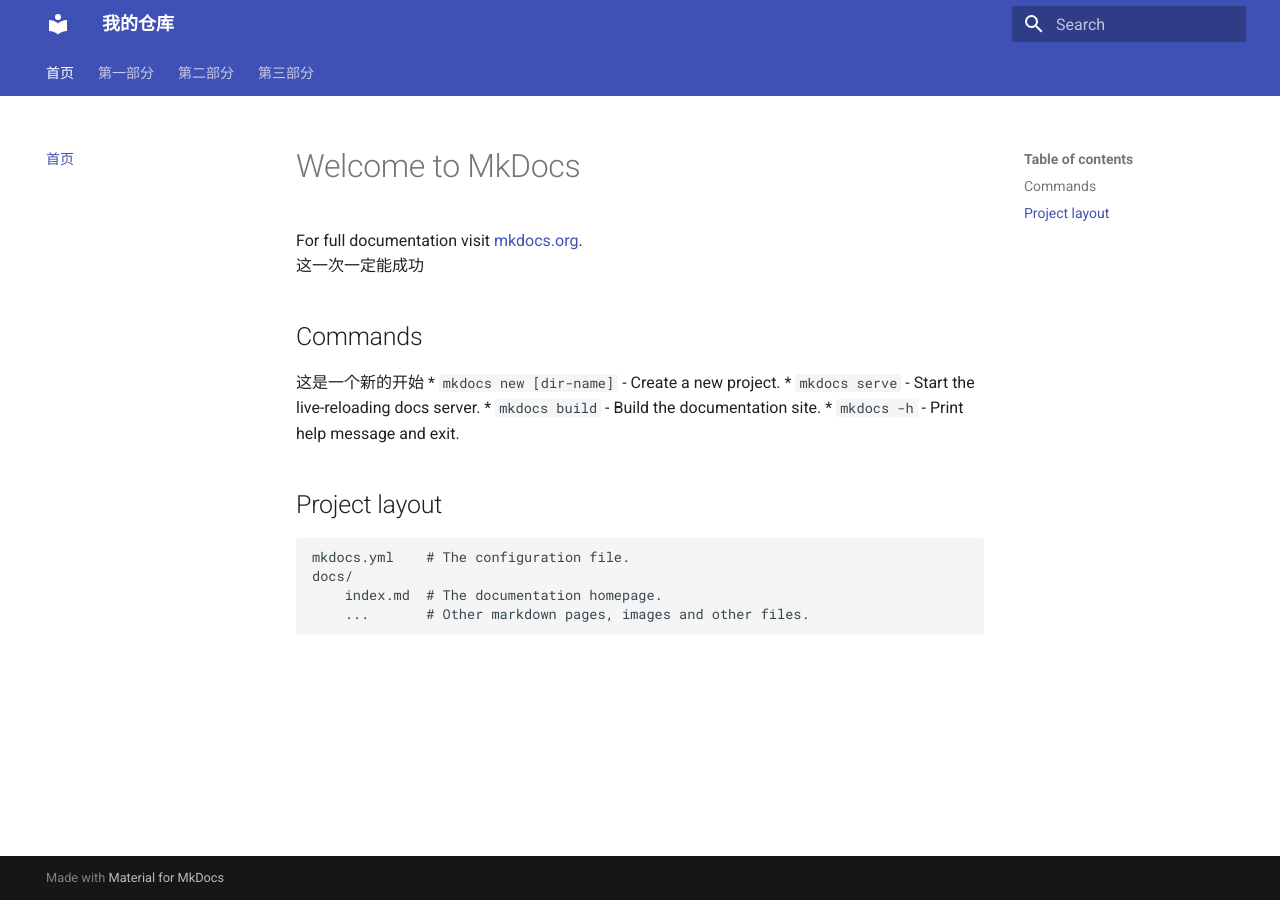
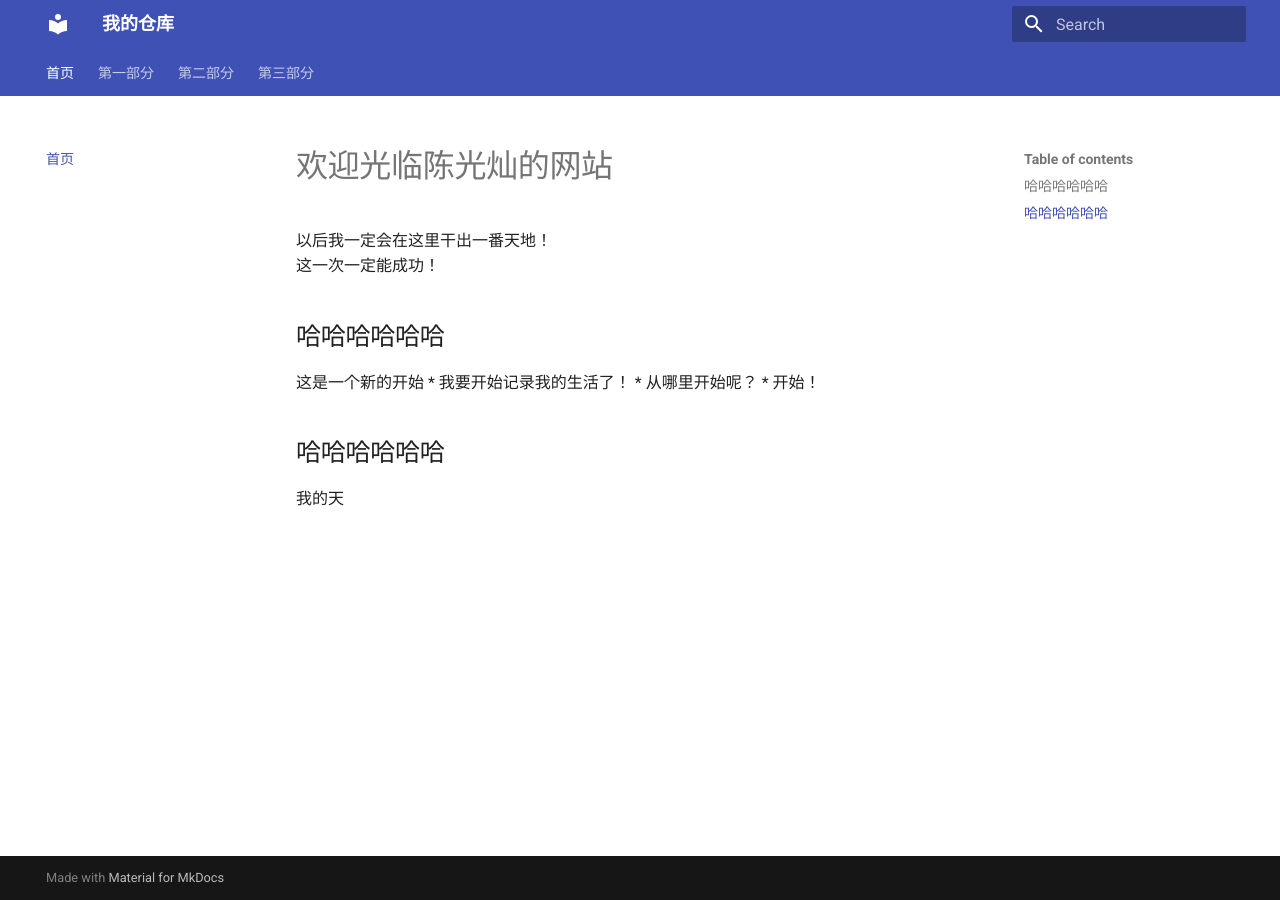
Before and after one commit to Colick-cgc/skills-github-pages, an MkDocs documentation site: the page built from docs/index.md, in a window 1280 px wide. Built offline with MkDocs 1.6.1 and Material for MkDocs 9.7.7, drawn with Linux system fonts in a browser that asks for light colours.

Commit message:
Update index.md

```diff
--- a/docs/index.md
+++ b/docs/index.md
@@ -1,18 +1,14 @@
-# Welcome to MkDocs
+# 欢迎光临陈光灿的网站
 
-For full documentation visit [mkdocs.org](https://www.mkdocs.org).
-这一次一定能成功
+以后我一定会在这里干出一番天地！
+这一次一定能成功！
 
-## Commands
+## 哈哈哈哈哈哈
 这是一个新的开始
-* `mkdocs new [dir-name]` - Create a new project.
-* `mkdocs serve` - Start the live-reloading docs server.
-* `mkdocs build` - Build the documentation site.
-* `mkdocs -h` - Print help message and exit.
+* 我要开始记录我的生活了！
+* 从哪里开始呢？
+* 开始！
 
-## Project layout
+## 哈哈哈哈哈哈
 
-    mkdocs.yml    # The configuration file.
-    docs/
-        index.md  # The documentation homepage.
-        ...       # Other markdown pages, images and other files.
+我的天
```
